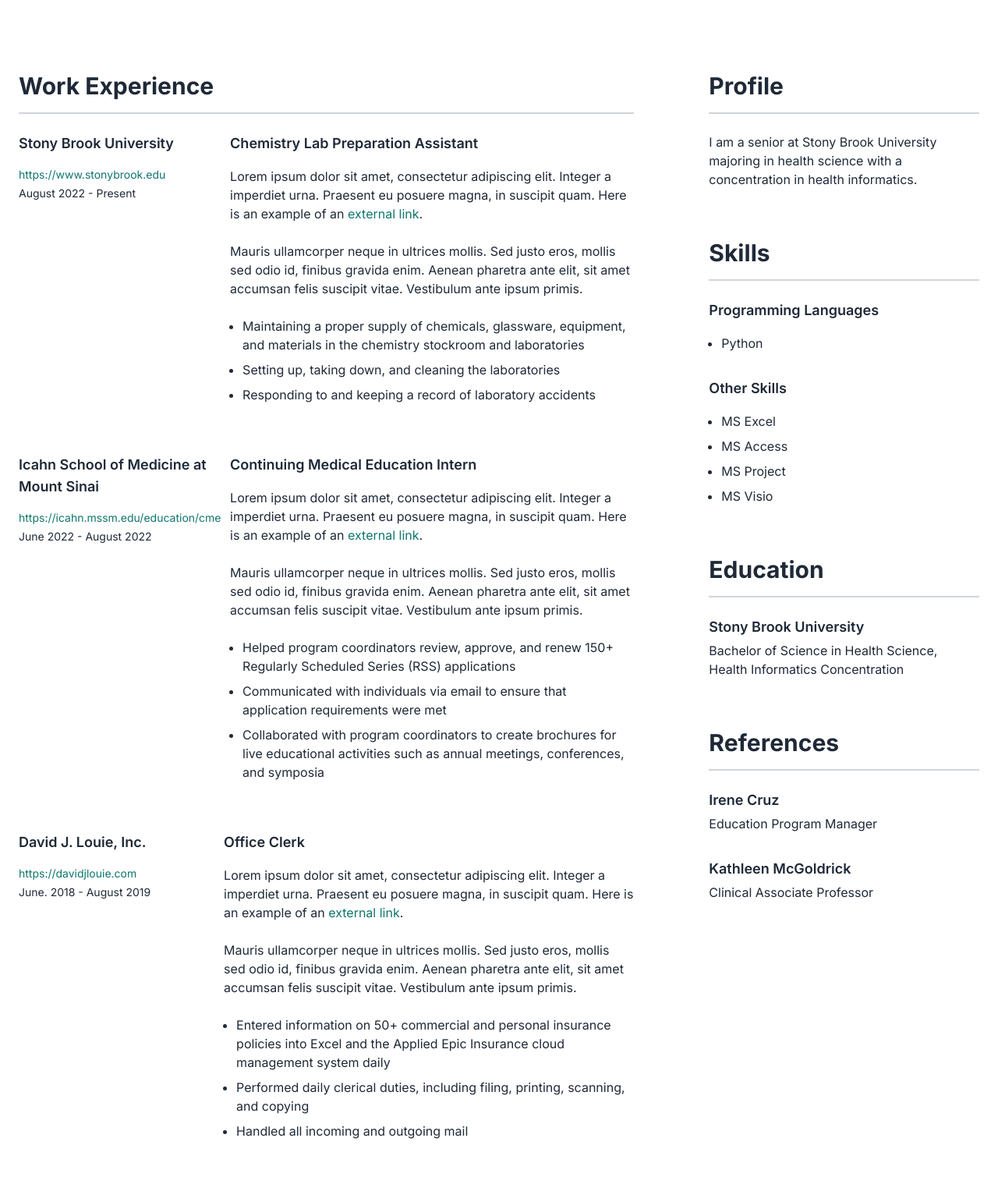
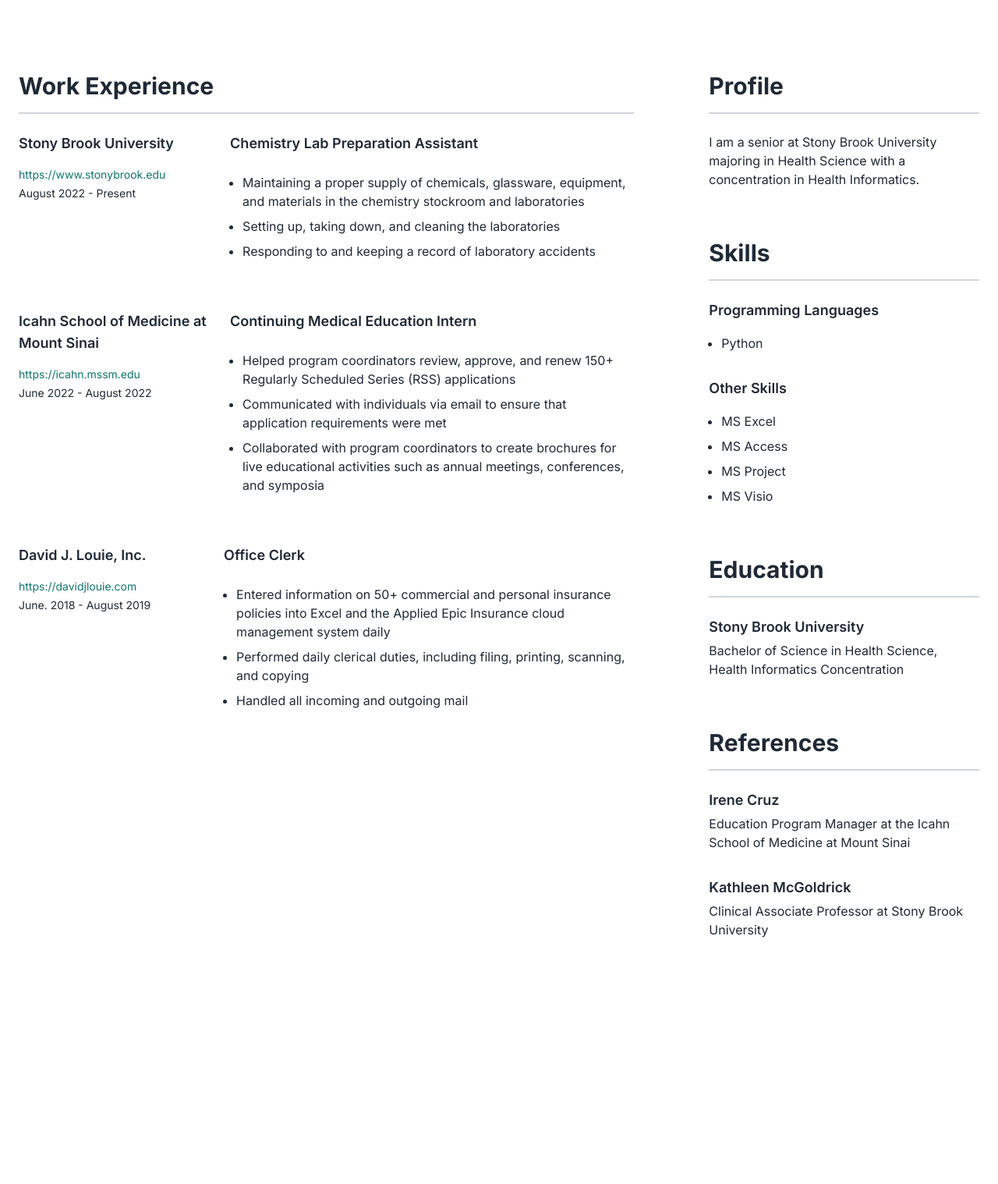
Before and after one commit to Beczheng/my-resume-page, a Flask app: page / in a window 1280 px wide. Shown: the part 266-1784 px from the top of the page at 78% size. After the commit the page ends 1468 px from the top, so only its background shows below. Run offline with Flask 3, Linux system fonts and the light colour scheme.

Commit message:
have updated the html file

```diff
--- a/templates/home.html
+++ b/templates/home.html
@@ -95,7 +95,7 @@
                   <p class="mb-0 font-semibold text-sm">GitHub</p>
                   <p class="mb-0">
                     <a
-                      href="https://github.com/username"
+                      href="https://github.com/beczheng"
                       target="_blank"
                       rel="noreferrer"
                     >
@@ -155,7 +155,7 @@
                 <h4 class="mb-1 lg:mb-4">Stony Brook University</h4>
                 <p class="text-sm mb-1">
                   <a
-                    href="https://resumewind.com/"
+                    href="https://www.stonybrook.edu"
                     target="_blank"
                     rel="noreferrer"
                   >
@@ -169,21 +169,14 @@
                 <!-- Job Title 1 -->
                 <h4 class="mb-4">Chemistry Lab Preparation Assistant</h4>
                 <p>
-                  Lorem ipsum dolor sit amet, consectetur adipiscing elit.
-                  Integer a imperdiet urna. Praesent eu posuere magna, in
-                  suscipit quam. Here is an example of an
                   <a
                     href="https://resumewind.com/"
                     target="_blank"
                     rel="noreferrer"
-                    >external link</a
-                  >.
+                    ></a
+                  >
                 </p>
                 <p>
-                  Mauris ullamcorper neque in ultrices mollis. Sed justo eros,
-                  mollis sed odio id, finibus gravida enim. Aenean pharetra ante
-                  elit, sit amet accumsan felis suscipit vitae. Vestibulum ante
-                  ipsum primis.
                 </p>
                 <ul>
                   <li>Maintaining a proper supply of chemicals, glassware, equipment, and materials in the chemistry stockroom and laboratories</li>
@@ -200,11 +193,11 @@
                 <h4 class="mb-1 lg:mb-4">Icahn School of Medicine at Mount Sinai</h4>
                 <p class="text-sm mb-1">
                   <a
-                    href="https://resumewind.com/"
+                    href="https://icahn.mssm.edu"
                     target="_blank"
                     rel="noreferrer"
                   >
-                    https://icahn.mssm.edu/education/cme
+                    https://icahn.mssm.edu
                   </a>
                 </p>
                 <p class="text-sm">June 2022 - August 2022</p>
@@ -214,21 +207,14 @@
                 <!-- Job Title 2 -->
                 <h4 class="mb-4">Continuing Medical Education Intern</h4>
                 <p>
-                  Lorem ipsum dolor sit amet, consectetur adipiscing elit.
-                  Integer a imperdiet urna. Praesent eu posuere magna, in
-                  suscipit quam. Here is an example of an
                   <a
                     href="https://resumewind.com/"
                     target="_blank"
                     rel="noreferrer"
-                    >external link</a
-                  >.
+                    ></a
+                  >
                 </p>
                 <p>
-                  Mauris ullamcorper neque in ultrices mollis. Sed justo eros,
-                  mollis sed odio id, finibus gravida enim. Aenean pharetra ante
-                  elit, sit amet accumsan felis suscipit vitae. Vestibulum ante
-                  ipsum primis.
                 </p>
                 <ul>
                   <li>Helped program coordinators review, approve, and renew 150+ Regularly Scheduled Series (RSS) applications</li>
@@ -245,7 +231,7 @@
                 <h4 class="mb-1 lg:mb-4">David J. Louie, Inc.</h4>
                 <p class="text-sm mb-1">
                   <a
-                    href="https://resumewind.com/"
+                    href="https://davidjlouie.com"
                     target="_blank"
                     rel="noreferrer"
                   >
@@ -259,21 +245,14 @@
                 <!-- Job Title 3 -->
                 <h4 class="mb-4">Office Clerk</h4>
                 <p>
-                  Lorem ipsum dolor sit amet, consectetur adipiscing elit.
-                  Integer a imperdiet urna. Praesent eu posuere magna, in
-                  suscipit quam. Here is an example of an
                   <a
                     href="https://resumewind.com/"
                     target="_blank"
                     rel="noreferrer"
-                    >external link</a
-                  >.
+                    ></a
+                  >
                 </p>
                 <p>
-                  Mauris ullamcorper neque in ultrices mollis. Sed justo eros,
-                  mollis sed odio id, finibus gravida enim. Aenean pharetra ante
-                  elit, sit amet accumsan felis suscipit vitae. Vestibulum ante
-                  ipsum primis.
                 </p>
                 <ul>
                   <li>Entered information on 50+ commercial and personal insurance policies into Excel and the Applied Epic Insurance cloud management system daily</li>
@@ -288,7 +267,7 @@
             <!-- Profile -->
             <h3>Profile</h3>
             <p>
-                I am a senior at Stony Brook University majoring in health science with a concentration in health informatics.
+                I am a senior at Stony Brook University majoring in Health Science with a concentration in Health Informatics.
             </p>
 
             <!-- Skills -->
@@ -319,11 +298,11 @@
 
             <!-- Reference 1 -->
             <h4 class="mb-1">Irene Cruz</h4>
-            <p>Education Program Manager</p>
+            <p>Education Program Manager at the Icahn School of Medicine at Mount Sinai</p>
 
             <!-- Reference 2 -->
             <h4 class="mt-8 mb-1">Kathleen McGoldrick</h4>
-            <p class="mb-1">Clinical Associate Professor</p>
+            <p class="mb-1">Clinical Associate Professor at Stony Brook University</p>
           </div>
         </div>
       </div>
```
